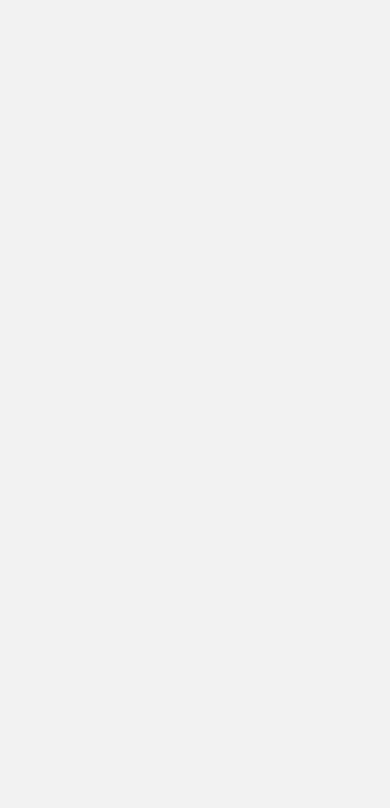
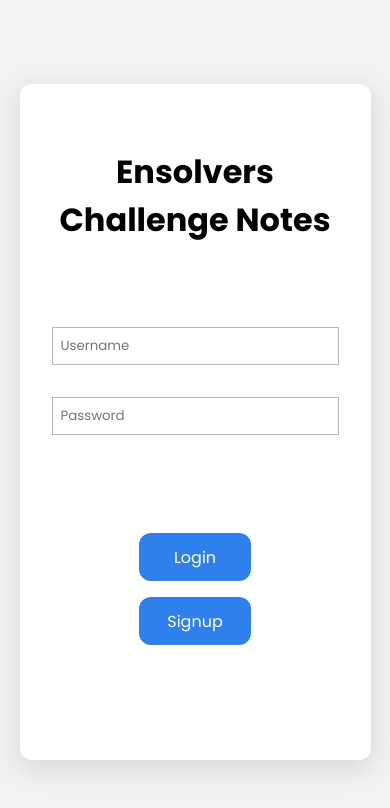
Before and after one commit to MatiasUrielGluck/Notes-App-Vue, a Vue app in the folder frontend/: page /login in a window 390 px wide. Shown: the top 808 px of the page. Built offline with nearby package versions, Linux system fonts and the light colour scheme.

Commit message:
Added login with default user

```diff
--- /dev/null
+++ b/frontend/data/users.json
@@ -0,0 +1,7 @@
+[
+    {
+        "id": 1,
+        "username": "admin",
+        "password": "12345"
+    }
+]
--- a/frontend/src/components/ViewComponent.vue
+++ b/frontend/src/components/ViewComponent.vue
@@ -1,5 +1,7 @@
 <template>
   <div class="window">
+    <i class="fa-solid fa-circle-user fa-xl" id="userProfile" @click="toggleProfile"></i>
+    <button @click="logout()" id="logOut" :class="profileStatus">Logout</button>
     <create-edit-window :type="localType" :id="localNote.id" v-if="localCreateEdit"/>
     <delete-window v-if="localDelete"/>
     <div class="container">
@@ -33,6 +35,7 @@ import store from '@/store'
 import { mapState } from 'vuex'
 import DeleteWindow from './DeleteWindow.vue'
 import Categories from '../services/Categories'
+import router from '@/router'
 // @ is an alias to /src
 
 export default {
@@ -52,7 +55,25 @@ export default {
       localNote: '',
       localDelete: store.state.showDeleteWindow,
       localCategories: null,
-      selectedFilter: 'All'
+      selectedFilter: 'All',
+
+      profileStatus: 'hidden'
+    }
+  },
+
+  methods: {
+    logout() {
+      sessionStorage.removeItem('username')
+      router.push('/login')
+    },
+
+    toggleProfile() {
+      if (this.profileStatus === 'hidden') {
+        this.profileStatus = 'active'
+      }
+      else {
+        this.profileStatus = 'hidden'
+      }
     }
   },
 
@@ -96,6 +117,29 @@ export default {
 
 <style scoped>
 @import '../../public/styles.css';
+  #userProfile {
+    position: absolute;
+    top: 1rem;
+    right: 1rem;
+  }
+
+  #logOut {
+    position: absolute;
+    top: 2rem;
+    right: 1rem;
+    color: black;
+    background: var(--secondary-bcolor);
+    padding: 0.2rem 0.6rem;
+  }
+
+  .hidden {
+    display: none;
+  }
+
+  .active {
+    display: inline-block;
+  }
+
   .container {
     margin: 2rem;
   }
--- a/frontend/src/router/index.js
+++ b/frontend/src/router/index.js
@@ -5,6 +5,11 @@ import NotesView from '../views/NotesView.vue'
 Vue.use(VueRouter)
 
 const routes = [
+  {
+    path: '/login',
+    name: 'login',
+    component: () => import(/* webpackChunkName: "about" */ '../views/LoginView.vue')
+  },
   {
     path: '/',
     name: 'notes',
--- a/frontend/src/views/ArchivedView.vue
+++ b/frontend/src/views/ArchivedView.vue
@@ -6,12 +6,19 @@
 
 <script>
 import ViewComponent from '../components/ViewComponent.vue'
+import router from '@/router'
 // @ is an alias to /src
 
 export default {
   name: 'NotesView',
   components: {
     ViewComponent
+  },
+
+  mounted() {
+    if (!sessionStorage.getItem('username')) {
+      router.push('/login')
+    }
   }
 }
 </script>
--- /dev/null
+++ b/frontend/src/views/LoginView.vue
@@ -0,0 +1,137 @@
+<template>
+  <div class="login">
+    <div class="panel">
+      <h1>Ensolvers Challenge Notes</h1>
+      <div class="input-container">
+        <input type="text" placeholder="Username" v-model="username">
+        <input type="password" placeholder="Password" v-model="password">
+        <p :class="errorMsg">Wrong username or password. Please try again</p>
+        <div class="button-container">
+          <button @click="login()">Login</button>
+          <button>Signup</button>
+        </div>
+      </div>
+    </div>
+  </div>
+</template>
+
+<script>
+// @ is an alias to /src
+import router from '@/router'
+const users = require('../../data/users.json')
+export default {
+  name: 'LoginView',
+  data: function() {
+    return {
+      errorMsg: 'ok',
+      username: '',
+      password: '',
+    }
+  },
+
+  methods: {
+    login() {
+      // Default login data (this would be a fetch to the database, server side, not client side)
+      for (const user of users) {
+        if (user.username === this.username) {
+          if (user.password === this.password) {
+            this.errorMsg = 'ok'
+            sessionStorage.setItem('username', this.username)
+            router.push('/')
+            return
+          }
+        }
+        this.errorMsg = 'error'
+      }
+    }
+  },
+
+  mounted() {
+    if (sessionStorage.getItem('username')) {
+      router.push('/')
+    }
+  }
+}
+</script>
+
+<style scoped>
+  .login {
+    display: flex;
+    align-items: center;
+    justify-content: center;
+    width: 100%;
+    height: 100vh;
+  }
+
+  .panel {
+    display: flex;
+    flex-flow: column nowrap;
+    align-items: center;
+    padding: 2rem;
+    height: 80vh;
+    max-width: 500px;
+    width: 80%;
+    border-radius: 12px;
+    box-shadow: rgba(100, 100, 111, 0.2) 0px 7px 29px 0px;;
+    background: #fff;
+  }
+
+  .panel h1 {
+    margin-top: 2rem;
+    text-align: center;
+  }
+
+  .input-container {
+    margin: auto;
+    width: 100%;
+    display: flex;
+    flex-flow: column nowrap;
+    gap: 1rem;
+  }
+
+  input {
+    margin: auto;
+    width: 100%;
+    max-width: 300px;
+    border: 1px solid rgb(182, 182, 182);
+    padding: 0.5rem;
+    margin-bottom: 1rem;
+  }
+
+  button {
+    width: 7rem;
+    height: 3rem;
+    text-align: center;
+  }
+
+  p {
+    color: red;
+    text-align: center;
+  }
+
+  .ok {
+    opacity: 0%;
+  }
+
+  .error {
+    opacity: 100%;
+  }
+
+  .button-container {
+    margin: auto;
+    display: flex;
+    flex-flow: row nowrap;
+    align-items: center;
+    gap: 1rem;
+  }
+
+  @media only screen and (max-width: 400px) {
+    .panel {
+      width: 90%;
+    }
+
+    .button-container {
+      flex-flow: column nowrap;
+    }
+  }
+</style>
--- a/frontend/src/views/NotesView.vue
+++ b/frontend/src/views/NotesView.vue
@@ -6,12 +6,19 @@
 
 <script>
 import ViewComponent from '../components/ViewComponent.vue'
+import router from '@/router'
 // @ is an alias to /src
 
 export default {
   name: 'NotesView',
   components: {
     ViewComponent
+  },
+
+  mounted() {
+    if (!sessionStorage.getItem('username')) {
+      router.push('/login')
+    }
   }
 }
 </script>
```
Also changed, not shown: 1 other file (tests, documents, lock files or other folders).
